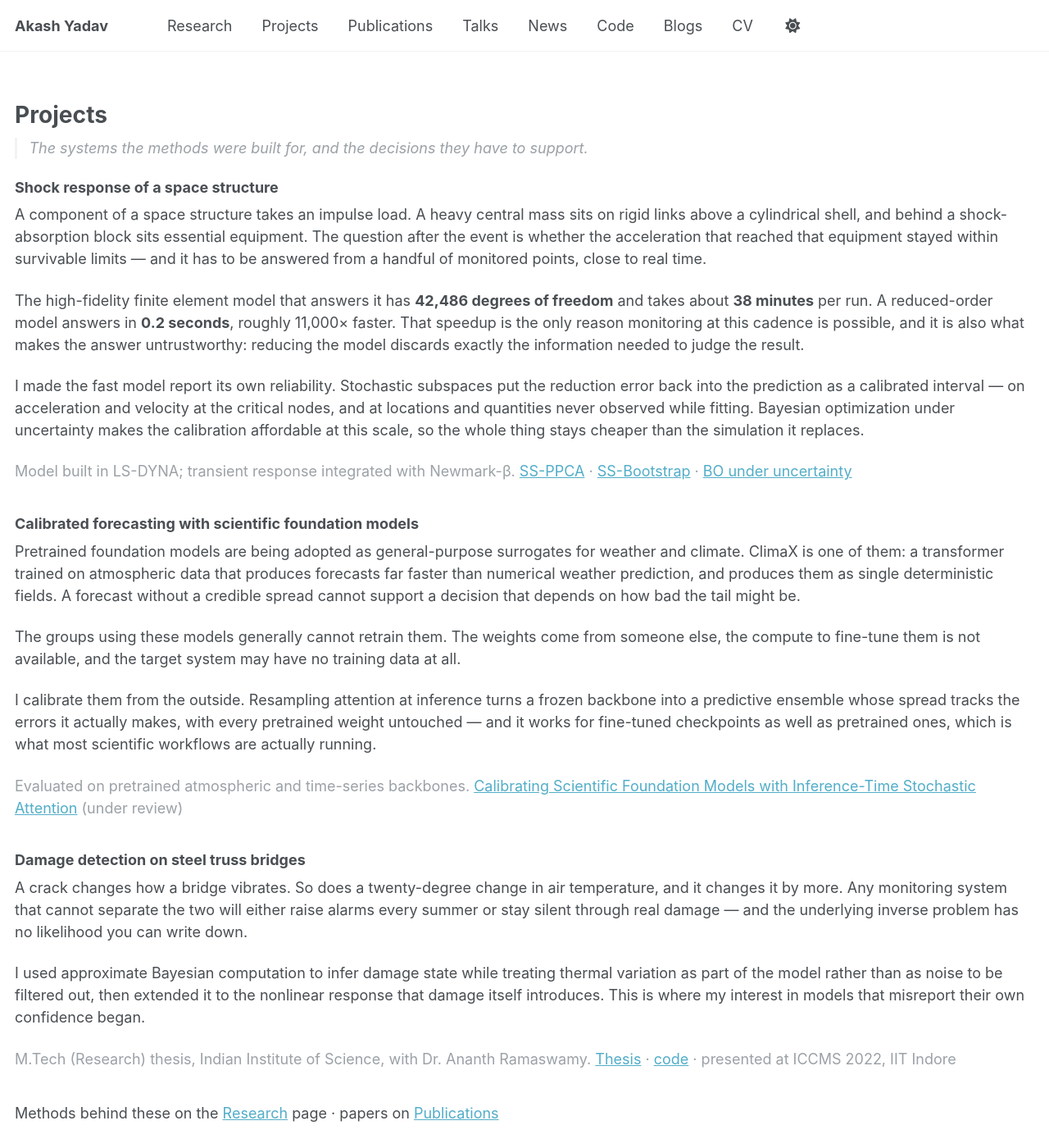
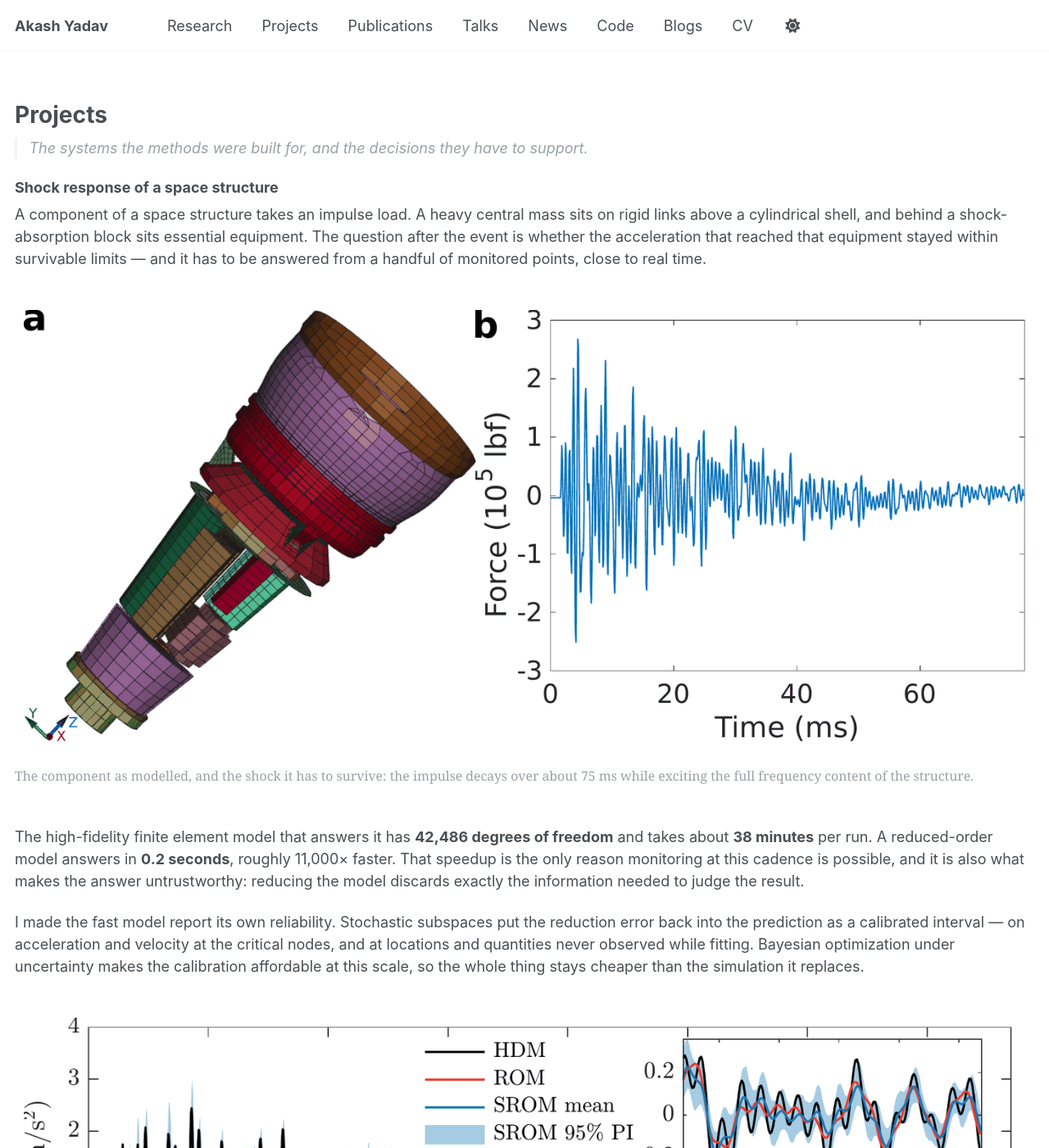
Before and after one commit to akashyadav0210/akashyadav0210.github.io, a Jekyll site: the page built from _pages/projects.md, in a window 1280 px wide and 1400 px high. Shown: the whole window at 82% size. Built offline with Jekyll 4.4.1, drawn with Linux system fonts in a browser that asks for light colours; some of the changed text lies outside the part shown.

Commit message:
Illustrate the Projects page with figures from the papers
Three figures, all from published or submitted work in ~/Downloads/PhD:

- Space structure, system: the LS-DYNA finite element model beside the impulse
  force history, so the reader sees the component and the shock it survives
- Space structure, result: acceleration at a critical node with HDM, ROM, SROM
  mean and 95% interval. This is the argument in one picture - the reduced
  model misses the peaks that decide survival, and the interval covers the
  high-fidelity response instead of hiding the gap
- Foundation models: ERA5 truth, the ClimaX 72h forecast and the bias between
  them, with the accuracy/sharpness/calibration decomposition

Rendered from the thesis PDFs at 200-260 dpi, downscaled to 1400px and
palette-quantised to 105-185 KB each. Captions explain what to look at rather
than restating the axes; alt text describes the content for screen readers.

Adds figcaption styling to research.css.

```diff
--- a/_pages/projects.md
+++ b/_pages/projects.md
@@ -18,9 +18,19 @@
 
 A component of a space structure takes an impulse load. A heavy central mass sits on rigid links above a cylindrical shell, and behind a shock-absorption block sits essential equipment. The question after the event is whether the acceleration that reached that equipment stayed within survivable limits — and it has to be answered from a handful of monitored points, close to real time.
 
+<figure class="rp-fig">
+  <img src="{{ base_path }}/images/projects/space-structure-system.png" alt="Left: the finite element model of the space structure component, showing the upper assembly, the cylindrical shell and the mounting pedestal. Right: the impulse force applied to the central mass, oscillating between plus and minus 2.5 times 10 to the 5 pound-force and decaying over roughly 75 milliseconds.">
+  <figcaption>The component as modelled, and the shock it has to survive: the impulse decays over about 75&nbsp;ms while exciting the full frequency content of the structure.</figcaption>
+</figure>
+
 The high-fidelity finite element model that answers it has **42,486 degrees of freedom** and takes about **38 minutes** per run. A reduced-order model answers in **0.2 seconds**, roughly 11,000× faster. That speedup is the only reason monitoring at this cadence is possible, and it is also what makes the answer untrustworthy: reducing the model discards exactly the information needed to judge the result.
 
 I made the fast model report its own reliability. Stochastic subspaces put the reduction error back into the prediction as a calibrated interval — on acceleration and velocity at the critical nodes, and at locations and quantities never observed while fitting. Bayesian optimization under uncertainty makes the calibration affordable at this scale, so the whole thing stays cheaper than the simulation it replaces.
+
+<figure class="rp-fig">
+  <img src="{{ base_path }}/images/projects/space-structure-result.png" alt="Acceleration in X at a critical node over 75 milliseconds. The high-fidelity model is in black, the reduced-order model in dashed red, the stochastic reduced-order model mean in blue, and its 95 percent predictive interval as a shaded band. Three inset panels zoom into the early, middle and late response. The reduced model systematically understates the peaks, while the shaded interval covers the high-fidelity response.">
+  <figcaption>Acceleration at a critical node. The reduced model (red) misses the peaks that decide whether the equipment survives; the interval (shaded) covers the high-fidelity response (black) instead of hiding the gap — at 0.2&nbsp;s per evaluation rather than 38&nbsp;minutes.</figcaption>
+</figure>
 
 <p class="rp-key">Model built in LS-DYNA; transient response integrated with Newmark-β. <a href="https://doi.org/10.1007/s00466-025-02701-6">SS-PPCA</a> · <a href="https://doi.org/10.1061/AJRUA6.RUENG-1948">SS-Bootstrap</a> · <a href="https://doi.org/10.1061/AJRUA6.RUENG-1854">BO under uncertainty</a></p>
 
@@ -32,6 +42,11 @@
 {: #foundation-models }
 
 Pretrained foundation models are being adopted as general-purpose surrogates for weather and climate. ClimaX is one of them: a transformer trained on atmospheric data that produces forecasts far faster than numerical weather prediction, and produces them as single deterministic fields. A forecast without a credible spread cannot support a decision that depends on how bad the tail might be.
+
+<figure class="rp-fig">
+  <img src="{{ base_path }}/images/projects/foundation-model-calibration.png" alt="Panel a: ERA5 geopotential ground truth, the ClimaX 72-hour forecast, and the bias between them shown as global maps, with structured regional error. Panel b: axes for accuracy, sharpness and calibration, with cost pointing downward. Panel c: four schematic predictive bands illustrating that a model can be calibrated but not accurate, accurate but not sharp, accurate and sharp but not calibrated, or all three at once.">
+  <figcaption>A 72-hour ClimaX forecast against ERA5, and the bias between them. The bias is structured, not random — which is what makes a single deterministic field inadequate, and what a predictive interval has to account for. Accuracy, sharpness and calibration are separate properties: a model can have any two without the third.</figcaption>
+</figure>
 
 The groups using these models generally cannot retrain them. The weights come from someone else, the compute to fine-tune them is not available, and the target system may have no training data at all.
 
--- a/assets/css/research.css
+++ b/assets/css/research.css
@@ -13,7 +13,9 @@
 .rp-key { font-size: .85em; color: var(--global-text-color-light);
   margin-top: .6em; text-indent: 0; }
 
-.rp-fig { margin: 0 0 2.4em; }
+.rp-fig { margin: 1.6em 0 2.2em; }
+.rp-fig figcaption { font-size: .88em; line-height: 1.5; margin-top: .7em;
+  color: var(--global-text-color-light); }
 /* The diagram is exported from LaTeX with a transparent background and dark olive
    text, which disappears against the dark theme. Sit it on its own light panel so
    it reads the same in both themes. */
```
Also changed, not shown: images/projects/foundation-model-calibration.png (added), images/projects/space-structure-result.png (added), images/projects/space-structure-system.png (added).
